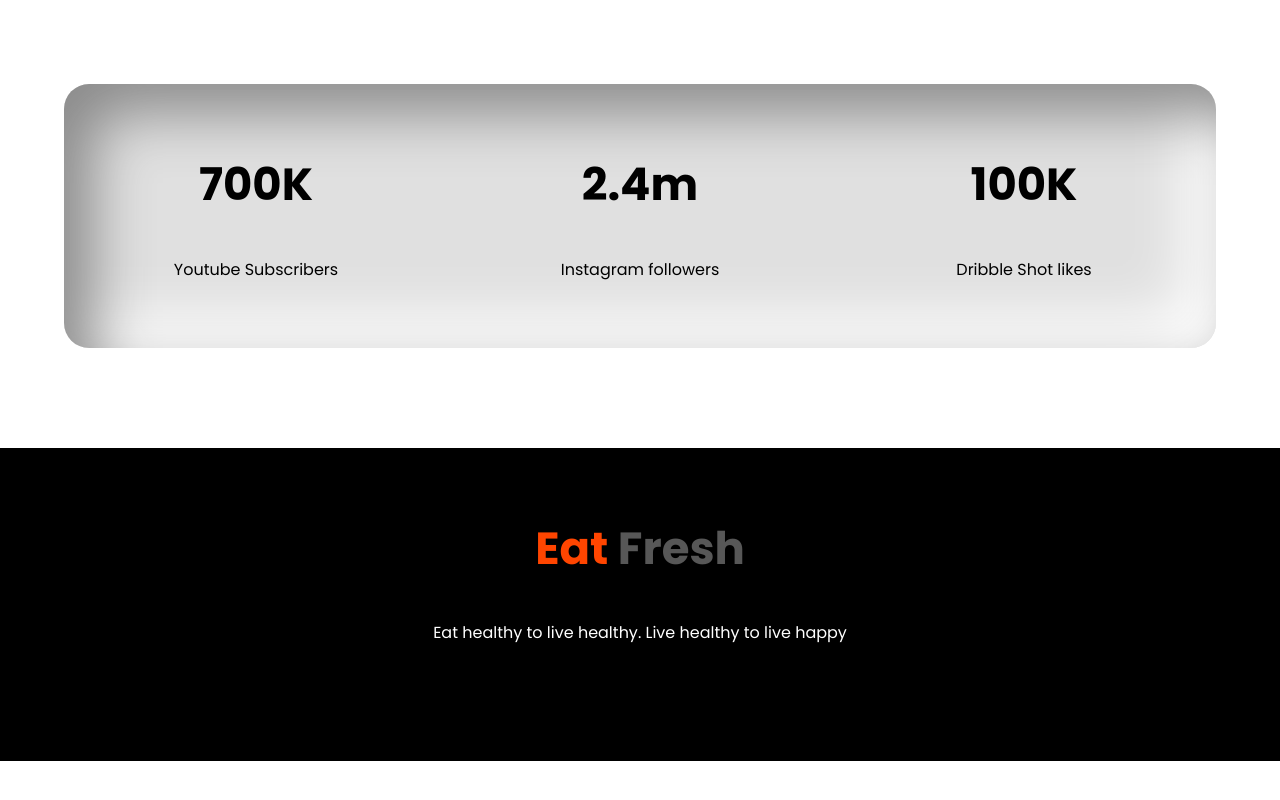
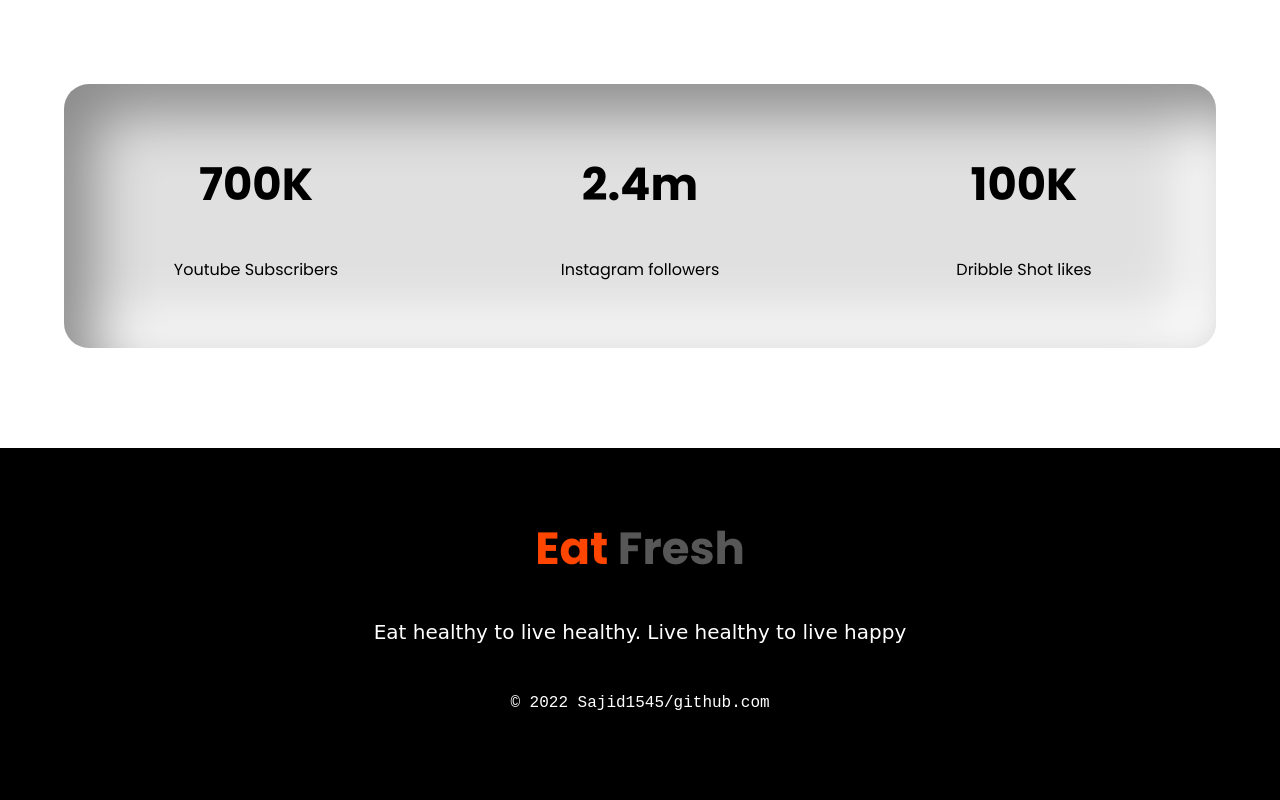
Before and after one commit to sajid1545/eat-healthy, a plain HTML site: page index.html in a window 1280 px wide. Shown: the part 2582-3382 px from the top of the page. Before the commit the page ends 3343 px from the top, so only its background shows below. Drawn offline with Linux system fonts and the light colour scheme.

Commit message:
copyright addes

```diff
--- a/index.html
+++ b/index.html
@@ -98,6 +98,8 @@
             <h2> <span class="orange-red-color ">Eat</span>  Fresh</h2>
             <p>Eat healthy to live healthy. Live healthy to live happy</p>
         </div>
+
+        <p class="copy">&copy; 2022 Sajid1545/github.com</p>
     </footer>
   </body>
 </html>
--- a/style.css
+++ b/style.css
@@ -138,4 +138,11 @@ footer {
 }
 .text p {
   color: white;
+  font-size: 20px;
+  font-family: cursive;
 }
+.copy {
+  color: white;
+  margin-top: 50px;
+  font-family: "Courier New", Courier, monospace;
+}
```
